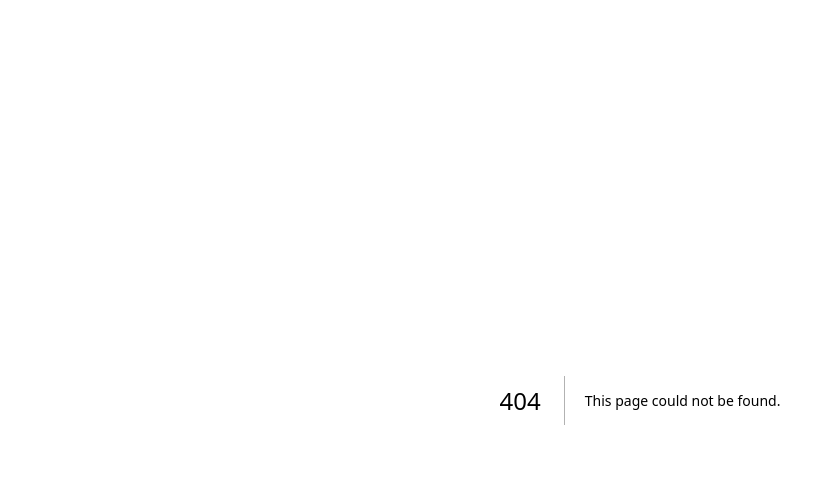
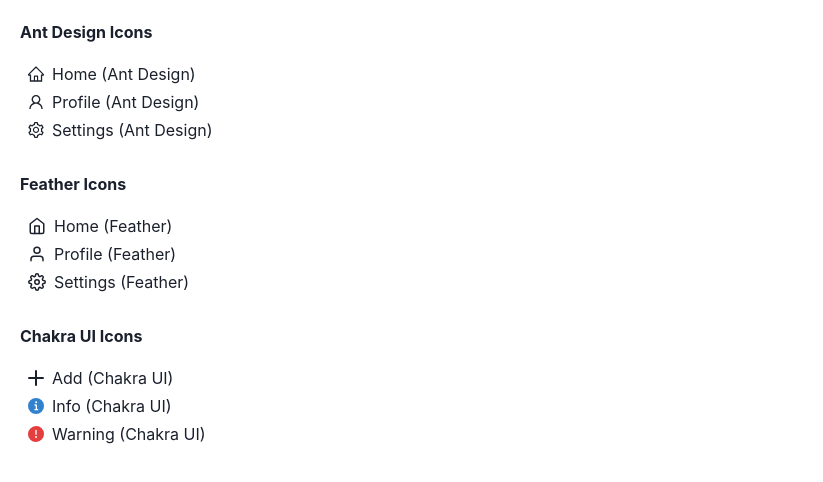
Before and after one commit to funnystyle/fabtable-next, a Next.js app: page /samples/antd/IconsPage in a window 1280 px wide. Before the commit this address had no page. Shown: the top 482 px of the page, without its empty margins (0-823 px from the left). Built offline with nearby package versions, Linux system fonts and the light colour scheme.

Commit message:
icon 및 샘플 추가

```diff
--- /dev/null
+++ b/pages/samples/antd/IconsPage.js
@@ -0,0 +1,43 @@
+import dynamic from "next/dynamic";
+
+import { HomeOutlined as AntHome, UserOutlined, SettingOutlined } from "@ant-design/icons";
+import { Home as FeatherHome, User, Settings } from "react-feather";
+import { AddIcon, InfoIcon, WarningIcon } from "@chakra-ui/icons";
+import { Icon } from "@chakra-ui/react";
+
+const iconTextStyle = {
+  display: "flex",
+  alignItems: "center",
+  gap: "8px",
+  height: "20px",
+  fontSize: "16px",
+  marginBottom: "8px",
+  paddingLeft: "8px",
+};
+
+const IconsPage = () => {
+  return (
+      <div style={{ padding: "20px" }}>
+        <h2 style={{ marginBottom: "20px", fontWeight: "bold" }}>Ant Design Icons</h2>
+        <div style={iconTextStyle}><AntHome /> Home (Ant Design)</div>
+        <div style={iconTextStyle}><UserOutlined /> Profile (Ant Design)</div>
+        <div style={iconTextStyle}><SettingOutlined /> Settings (Ant Design)</div>
+
+        <br />
+
+        <h2 style={{ marginBottom: "20px", fontWeight: "bold" }}>Feather Icons</h2>
+        <div style={iconTextStyle}><FeatherHome size={18} /> Home (Feather)</div>
+        <div style={iconTextStyle}><User size={18} /> Profile (Feather)</div>
+        <div style={iconTextStyle}><Settings size={18} /> Settings (Feather)</div>
+
+        <br />
+
+        <h2 style={{ marginBottom: "20px", fontWeight: "bold" }}>Chakra UI Icons</h2>
+        <div style={iconTextStyle}><Icon as={AddIcon} /> Add (Chakra UI)</div>
+        <div style={iconTextStyle}><Icon as={InfoIcon} color="blue.500" /> Info (Chakra UI)</div>
+        <div style={iconTextStyle}><Icon as={WarningIcon} color="red.500" /> Warning (Chakra UI)</div>
+      </div>
+  );
+};
+
+export default IconsPage;
--- a/pages/samples/index.js
+++ b/pages/samples/index.js
@@ -69,6 +69,9 @@
       <p>
         <Link href="/samples/antd/layout" color='blue.400' _hover={{ color: 'blue.500' }}>layout</Link>
       </p>
+      <p>
+        <Link href="/samples/antd/IconsPage" color='blue.400' _hover={{ color: 'blue.500' }}>IconsPage</Link>
+      </p>
     </div>
   );
 };
```
Also changed, not shown: package.json (+10 -5 lines), 1 other file (tests, documents, lock files or other folders).
